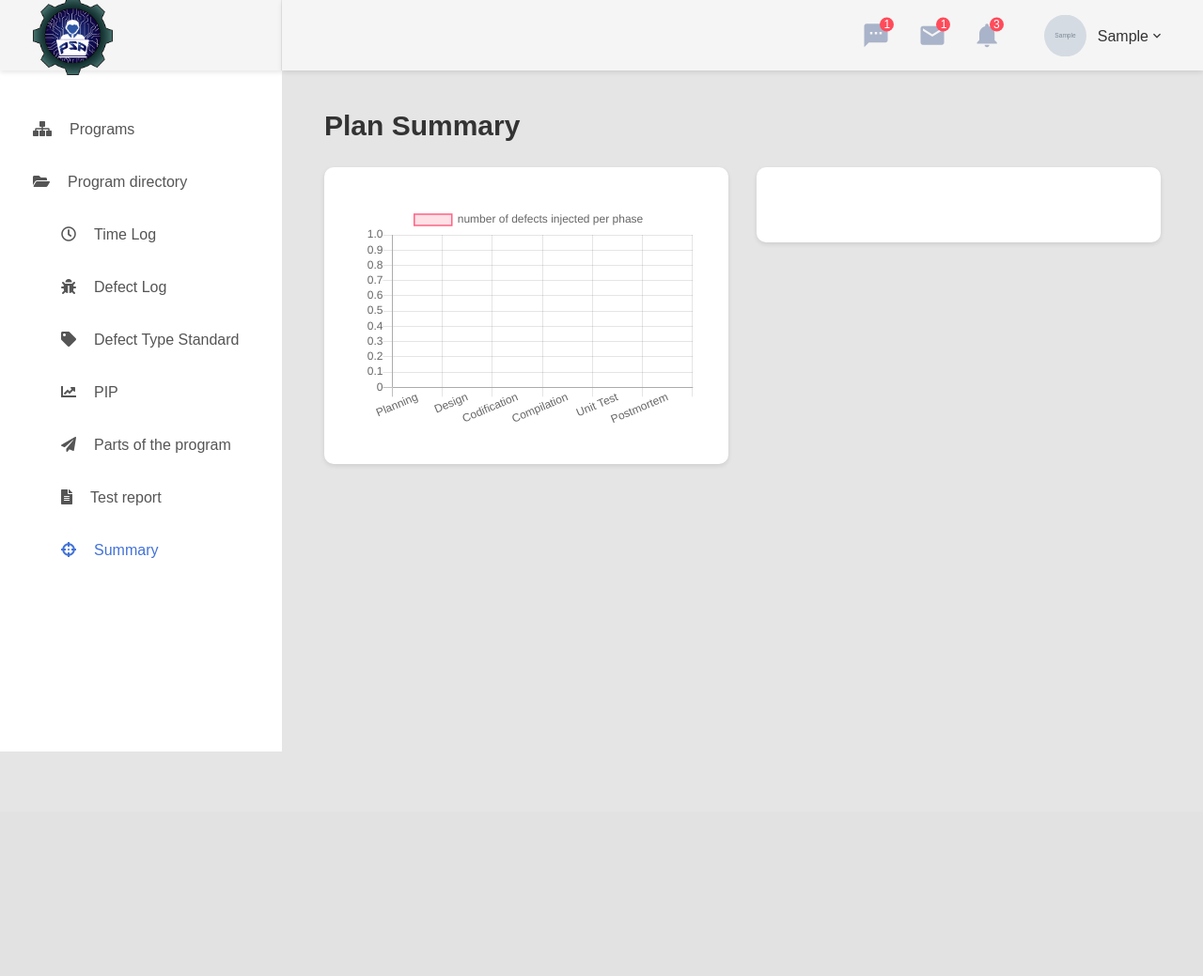
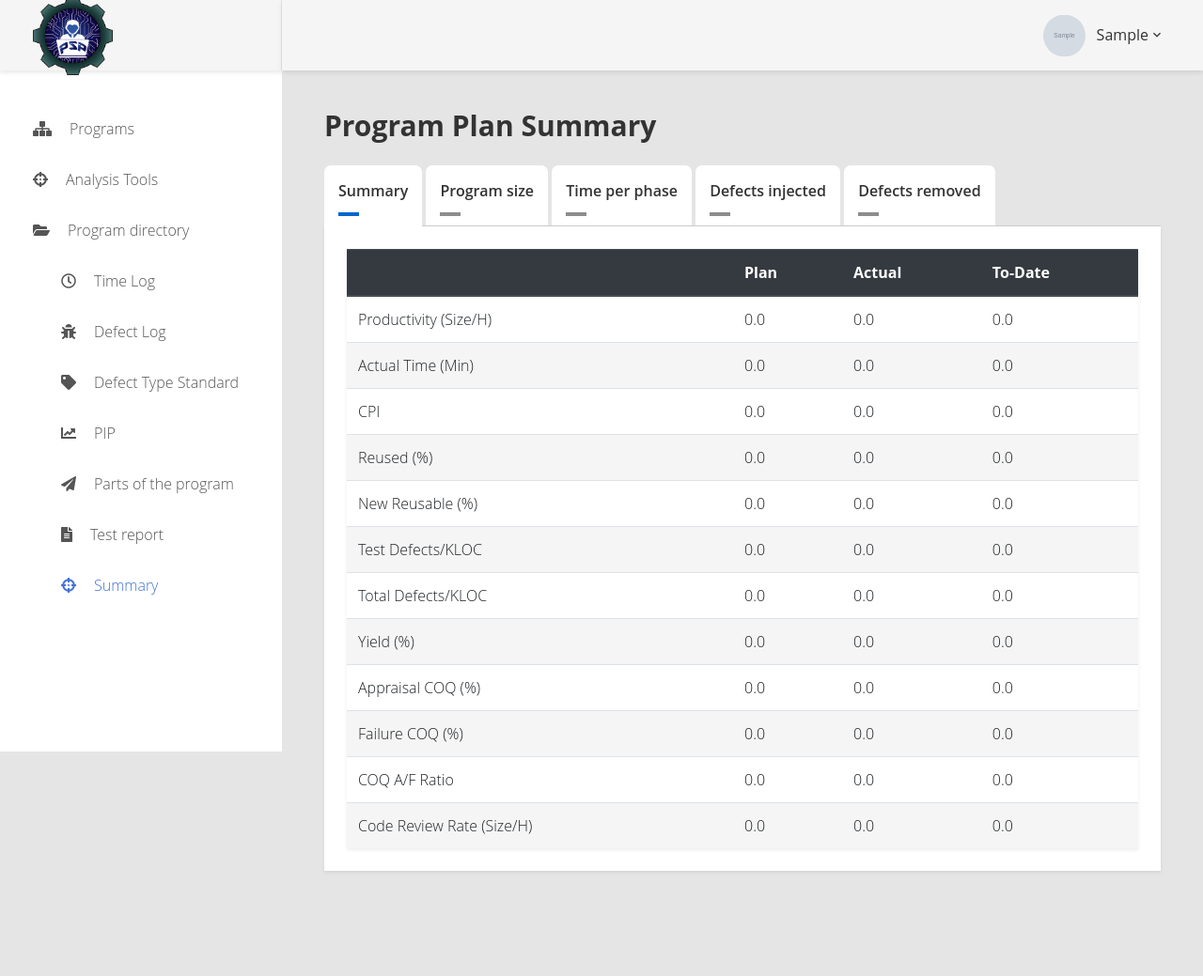
Before and after one commit to crisboleda/psp, a Django app: page /programs/1/ in a window 1280 px wide. Shown: the whole page at 94% size. Before the commit the page ends 800 px from the top, so only its background shows below. Run offline with Django 3.2, Linux system fonts and the light colour scheme; a user stored in the database is signed in; tables that the repository leaves empty hold one stand-in row (values such as "Sample post"); grey boxes marked "Sample" are stand-in pictures; data that the repository does not hold is empty; some libraries are stand-ins or nearby versions.

Commit message:
Se avanza en el módulo de Program Plan Summary

```diff
--- a/programs/urls.py
+++ b/programs/urls.py
@@ -8,7 +8,7 @@ from programs.views import (AdminListProgramView, CreateProgramView, ProgrammerL
                             UpdateReusedPartView, ListPIPView, ReportView,
                             UpdateNewPartView, DeleteReusedPartView, DeleteNewPartView,
                             DeleteBasePartView, ReportRetrieveDestroyView, UpdateReportView,
-                            UpdatePIPView, RetrieveDestroyPIPView)
+                            UpdatePIPView, RetrieveDestroyPIPView, DataDefectInjectedView)
 
 
 urlpatterns = [
@@ -36,6 +36,8 @@ urlpatterns = [
     # Reports
     path('programs/<int:pk_program>/reports/', ReportView.as_view(), name='reports_view'),
     path('programs/<int:pk_program>/reports/<int:pk_report>/', UpdateReportView.as_view(), name='update_report'),
-    path('reports/<int:pk_report>/', ReportRetrieveDestroyView.as_view(), name='report_delete_detail')
+    path('reports/<int:pk_report>/', ReportRetrieveDestroyView.as_view(), name='report_delete_detail'),
 
+    # Summary
+    path('programs/<int:pk_program>/data_defects_injected/', DataDefectInjectedView.as_view(), name='data_defects_injected'),
 ]
--- a/programs/views/__init__.py
+++ b/programs/views/__init__.py
@@ -9,3 +9,6 @@ from .parts_of_code import (CreatePartProgramView, UpdateBaseProgramView, Update
 from .pip import (ListPIPView, UpdatePIPView, RetrieveDestroyPIPView)
 
 from .report import (ReportView, ReportRetrieveDestroyView, UpdateReportView)
+
+
+from .summary import (DataDefectInjectedView)
--- a/programs/views/programs.py
+++ b/programs/views/programs.py
@@ -52,7 +52,7 @@ class ProgrammerListProgramView(LoginRequiredMixin, ListView):
 # Vista que se responde cuando se abre un programa
 class DetailProgramView(MemberUserProgramRequiredMixin, DetailView):
     model = Program
-    template_name = 'programs/program_opened.html'
+    template_name = 'programs/summary/program_opened.html'
     pk_url_kwarg = 'pk_program'
     context_object_name = 'program_opened'
 
--- /dev/null
+++ b/programs/views/summary.py
@@ -0,0 +1,39 @@
+
+# Django
+from django.db.models import Count, Q
+from django.http.response import Http404
+
+# Django REST Framework
+from rest_framework.views import APIView
+from rest_framework.response import Response
+from rest_framework import status
+
+# Models
+from logs.models import Phase
+from programs.models import Program
+
+# Permissions and Mixins
+from programs.mixins import IsProgrammerProgram, ProgramExistMixin
+from django.contrib.auth.mixins import LoginRequiredMixin
+
+
+class DataDefectInjectedView(LoginRequiredMixin, ProgramExistMixin, APIView):
+    context = {
+        "defects_injected": {},
+        "defects_to_date": {}
+    }
+
+    def get(self, request, *args, **kwargs):
+
+        self.context["defects_injected"] = Phase.objects.annotate(
+            total=Count('name', filter=Q(phase_defect_found__program=self.program))
+        ).values('name', 'total').order_by('created_at')
+
+        self.context["defects_to_date"] = Phase.objects.annotate(
+            total=Count('name', filter=Q(phase_defect_found__program__programmer=self.program.programmer))
+        ).values('name', 'total').order_by('created_at')
+
+        return Response(data=self.context, status=status.HTTP_200_OK)
+
+    def get_permissions(self):
+        return [IsProgrammerProgram(self.program)]
--- /dev/null
+++ b/static/css/summary/menu_tab.css
@@ -0,0 +1,86 @@
+/*
+ CSS for the main interaction
+*/
+.container__menu__summary .tabset > input[type="radio"] {
+    position: absolute;
+    left: -200vw;
+}
+
+.container__menu__summary .tabset .tab-panel {
+    display: none;
+}
+
+.container__menu__summary .tabset > input:first-child:checked ~ .tab-panels > .tab-panel:first-child,
+.container__menu__summary .tabset > input:nth-child(3):checked ~ .tab-panels > .tab-panel:nth-child(2),
+.container__menu__summary .tabset > input:nth-child(5):checked ~ .tab-panels > .tab-panel:nth-child(3),
+.container__menu__summary .tabset > input:nth-child(7):checked ~ .tab-panels > .tab-panel:nth-child(4),
+.container__menu__summary .tabset > input:nth-child(9):checked ~ .tab-panels > .tab-panel:nth-child(5),
+.container__menu__summary .tabset > input:nth-child(11):checked ~ .tab-panels > .tab-panel:nth-child(6) {
+display: block;
+}
+
+/*
+Styling
+*/
+body {
+    font: 16px/1.5em "Overpass", "Open Sans", Helvetica, sans-serif;
+    color: #333;
+    font-weight: 300;
+}
+
+.container__menu__summary .tabset > label {
+    position: relative;
+    display: inline-block;
+    padding: 15px 15px 25px;
+    border-bottom: 0;
+    cursor: pointer;
+    font-weight: 600;
+    margin: 0px;
+    background-color: #fff;
+    border-radius: 7px 7px 0 0;
+}
+
+.container__menu__summary .tabset > label::after {
+    content: "";
+    position: absolute;
+    left: 15px;
+    bottom: 10px;
+    width: 22px;
+    height: 4px;
+    background: #8d8d8d;
+}
+
+.container__menu__summary .tabset > label:hover,
+.container__menu__summary .tabset > input:focus + label {
+    color: #06c;
+}
+
+.container__menu__summary .tabset > label:hover::after,
+.container__menu__summary .tabset > input:focus + label::after,
+.container__menu__summary .tabset > input:checked + label::after {
+    background: #06c;
+}
+
+.container__menu__summary .tabset > input:checked + label {
+    border-color: #ccc;
+    border-bottom: 1px solid #fff;
+    margin-bottom: -1px;
+    z-index: 1;
+}
+
+.container__menu__summary .tabset > input:checked {
+    background-color: white;
+}
+
+.container__menu__summary .tab-panel {
+    border-top: 1px solid #ccc;
+}
+
+/*
+Demo purposes only
+*/
+*,
+*:before,
+*:after {
+box-sizing: border-box;
+}
--- /dev/null
+++ b/static/js/summary/defects_injected_phase.js
@@ -0,0 +1,120 @@
+
+const apiService = new APIService()
+
+// Canvas Charts
+const ctxActualDefects = document.getElementById('chartActualDefects').getContext('2d')
+const ctxTotalDefects = document.getElementById('chartTotalDefects').getContext('2d')
+const ctxTotalDefectsPercentage = document.getElementById('chartTotalDefectsPercentage').getContext('2d')
+
+// Span total
+const spanTotalDefects = document.getElementById('spanTotalDefects')
+const spanActualDefects = document.getElementById('spanActualDefects')
+
+
+apiService.request(`/programs/${idProgram}/data_defects_injected/`, {}, 'GET').then(response => {
+    response.json().then(data => setDataGraph(data))
+})
+
+function setDataGraph(data) {
+    let numbersTotalDefects = []
+    let numbersActualDefects = []
+    let numbersPercentage = []
+
+    let labelsTotalDefects = []
+    let labelsActualDefects = []
+
+    data.defects_injected.map(defect => {
+        spanActualDefects.textContent = parseInt(spanActualDefects.textContent) + defect.total
+        labelsActualDefects.push(defect.name)
+        numbersActualDefects.push(defect.total)
+    })
+
+    data.defects_to_date.map(defect => {
+        spanTotalDefects.textContent = parseInt(spanTotalDefects.textContent) + defect.total
+        labelsTotalDefects.push(defect.name)
+        numbersTotalDefects.push(defect.total)
+    })
+
+    numbersTotalDefects.map(number => {
+        let total = parseInt(spanTotalDefects.textContent)
+        numbersPercentage.push(calculatePercentage(total, number))
+    })
+
+    createChartBar(ctxActualDefects, labelsActualDefects, numbersActualDefects, "Number of defects injected ACTUAL-PROGRAM")
+    createChartBar(ctxTotalDefects, labelsTotalDefects, numbersTotalDefects, "Number of defects injected TO-DATE")
+    createChartDoughnut(ctxTotalDefectsPercentage, labelsTotalDefects, numbersPercentage, "Hello world")
+}
+
+function calculatePercentage(total, value) {
+    return ((100 / total) * value).toFixed(2)
+}
+
+function createChartBar(ctx, labels, numbers, title) {
+    new Chart(ctx, {
+        type: 'bar',
+        data: {
+            labels: labels,
+            datasets: [{
+                label: title,
+                data: numbers,
+                backgroundColor: [
+                    'rgba(255, 99, 132, 0.2)',
+                    'rgba(54, 162, 235, 0.2)',
+                    'rgba(255, 206, 86, 0.2)',
+                    'rgba(75, 192, 192, 0.2)',
+                    'rgba(153, 102, 255, 0.2)',
+                    'rgba(255, 159, 64, 0.2)'
+                ],
+                borderColor: [
+                    'rgba(255, 99, 132, 1)',
+                    'rgba(54, 162, 235, 1)',
+                    'rgba(255, 206, 86, 1)',
+                    'rgba(75, 192, 192, 1)',
+                    'rgba(153, 102, 255, 1)',
+                    'rgba(255, 159, 64, 1)'
+                ],
+                borderWidth: 1.5
+            }]
+        },
+        options: {
+            scales: {
+                yAxes: [{
+                    ticks: {
+                        beginAtZero: true
+                    }
+                }]
+            }
+        }
+    })
+}
+
+
+function createChartDoughnut(ctx, labels, numbers, title) {
+    new Chart(ctx, {
+        type: 'doughnut',
+        data: {
+            labels: labels,
+            datasets: [{
+                label: title,
+                data: numbers,
+                backgroundColor: [
+                    'rgba(255, 99, 132, 0.2)',
+                    'rgba(54, 162, 235, 0.2)',
+                    'rgba(255, 206, 86, 0.2)',
+                    'rgba(75, 192, 192, 0.2)',
+                    'rgba(153, 102, 255, 0.2)',
+                    'rgba(255, 159, 64, 0.2)'
+                ],
+                borderColor: [
+                    'rgba(255, 99, 132, 1)',
+                    'rgba(54, 162, 235, 1)',
+                    'rgba(255, 206, 86, 1)',
+                    'rgba(75, 192, 192, 1)',
+                    'rgba(153, 102, 255, 1)',
+                    'rgba(255, 159, 64, 1)'
+                ],
+                borderWidth: 1.5
+            }]
+        }
+    })
+}
--- a/templates/base/header.html
+++ b/templates/base/header.html
@@ -10,6 +10,7 @@
                         </button>-->
                     </form>
                     <div class="header-button">
+                        <!--
                         <div class="noti-wrap">
                             <div class="noti__item js-item-menu">
                                 <i class="zmdi zmdi-comment-more"></i>
@@ -122,6 +123,7 @@
                                 </div>
                             </div>
                         </div>
+                        -->
                         <div class="account-wrap">
                             <div class="account-item clearfix js-item-menu">
                                 <div class="image">
--- a/templates/menus/items_menu.html
+++ b/templates/menus/items_menu.html
@@ -26,6 +26,10 @@
             <a href="{% url 'programs:programs_programmer' %}">
                 <i class="fas fa-sitemap"></i>Programs
             </a>
+        </li>
+        {% url 'programs:detail_program' program_opened.pk as url_detail_program %}
+        <li class="">
+            <a href="{% url 'programs:detail_program' program_opened.pk %}"><i class="fas fa-crosshairs"></i>Analysis Tools</a>
         </li>
     {% endif %}
     {% if program_opened %}
--- a/templates/programs/program_opened.html
+++ /dev/null
@@ -1,74 +0,0 @@
-
-{% extends 'base/dashboard.html' %}
-
-{% block 'title' %}PSP | Detalle programa{% endblock %}
-
-
-{% block 'content' %}
-    <h2>Plan Summary</h2>
-    <br/>
-    <div class="row">
-        <div class="col-xl-6">
-            <div class="au-card">
-                <canvas id="chartTotalDefects" height="200"></canvas>
-            </div>
-        </div>
-        <div class="col-xl-6">
-            <div class="au-card">
-
-            </div>
-        </div>
-    </div>
-{% endblock %}
-
-
-{% block 'scripts' %}
-    <script>
-        var ctx = document.getElementById('chartTotalDefects').getContext('2d')
-
-        var chartDefects = new Chart(ctx, {
-            type: 'bar',
-            data: {
-                labels: ['Planning', 'Design', 'Codification', 'Compilation', 'Unit Test', 'Postmortem'],
-                datasets: [{
-                    label: 'number of defects injected per phase',
-                    data: [
-                        "{{ number_defects_planning }}",
-                        "{{ number_defects_design }}",
-                        "{{ number_defects_codification }}",
-                        "{{ number_defects_compilation }}",
-                        "{{ number_defects_unit_test }}",
-                        "{{ number_defects_postmortem }}"
-                    ],
-                    backgroundColor: [
-                        'rgba(255, 99, 132, 0.2)',
-                        'rgba(54, 162, 235, 0.2)',
-                        'rgba(255, 206, 86, 0.2)',
-                        'rgba(75, 192, 192, 0.2)',
-                        'rgba(153, 102, 255, 0.2)',
-                        'rgba(255, 159, 64, 0.2)'
-                    ],
-                    borderColor: [
-                        'rgba(255, 99, 132, 1)',
-                        'rgba(54, 162, 235, 1)',
-                        'rgba(255, 206, 86, 1)',
-                        'rgba(75, 192, 192, 1)',
-                        'rgba(153, 102, 255, 1)',
-                        'rgba(255, 159, 64, 1)'
-                    ],
-                    borderWidth: 1.5
-                }]
-            },
-            options: {
-                scales: {
-                    yAxes: [{
-                        ticks: {
-                            beginAtZero: true
-                        }
-                    }]
-                }
-            }
-        })
-
-    </script>
-{% endblock %}
--- /dev/null
+++ b/templates/programs/summary/defects_injected_phase.html
@@ -0,0 +1,20 @@
+<div class="row">
+    <div class="col-xl-6 mt-5">
+        <h5 class="text-center">Total <span id="spanActualDefects">0</span></h5>
+        <div>
+            <canvas id="chartActualDefects" height="200"></canvas>
+        </div>
+    </div>
+    <div class="col-xl-6 mt-5">
+        <h5 class="text-center">Total <span id="spanTotalDefects">0</span></h5>
+        <div>
+            <canvas id="chartTotalDefects" height="200"></canvas>
+        </div>
+    </div>
+    <div class="col-xl-6 mt-5">
+        <h5 class="text-center">Total defects TO-DATE (%)</h5>
+        <div>
+            <canvas id="chartTotalDefectsPercentage" height="200"></canvas>
+        </div>
+    </div>
+</div>
--- /dev/null
+++ b/templates/programs/summary/program_opened.html
@@ -0,0 +1,76 @@
+
+{% extends 'base/dashboard.html' %}
+
+{% block 'title' %}PSP | Detalle programa{% endblock %}
+
+{% block 'links' %}
+    {% load static %}
+    <link rel="stylesheet" href="{% static 'css/summary/menu_tab.css' %}">
+
+    <script>
+        var idProgram = "{{ program_opened.pk }}"
+    </script>
+{% endblock 'links' %}
+
+{% block 'content' %}
+    <h2>Program Plan Summary</h2>
+    <br/>
+
+    <div class="container__menu__summary">
+        <div class="tabset">
+            <!-- Tab 1 -->
+            <input type="radio" name="tabset" id="tab1" aria-controls="summary" checked>
+            <label for="tab1">Summary</label>
+
+            <!-- Tab 2 -->
+            <input type="radio" name="tabset" id="tab2" aria-controls="program_size">
+            <label for="tab2">Program size</label>
+
+            <!-- Tab 3 -->
+            <input type="radio" name="tabset" id="tab3" aria-controls="time_in_phase">
+            <label for="tab3">Time per phase</label>
+
+            <!-- Tab 4 -->
+            <input type="radio" name="tabset" id="tab4" aria-controls="defects_injected">
+            <label for="tab4">Defects injected</label>
+
+            <!-- Tab 5 -->
+            <input type="radio" name="tabset" id="tab5" aria-controls="defects_removed">
+            <label for="tab5">Defects removed</label>
+
+            <div class="tab-panels bg-white">
+
+                <section id="summary" class="tab-panel p-4 shadow-sm">
+                    {% include 'programs/summary/summary.html' %}
+                </section>
+
+                <section id="program_size" class="tab-panel p-4 shadow-sm">
+                    {% include 'programs/summary/program_size_summary.html' %}
+                </section>
+
+                <section id="time_in_phase" class="tab-panel p-4 shadow-sm">
+                    {% include 'programs/summary/time_in_phase.html' %}
+                </section>
+
+                <section id="defects_injected" class="tab-panel p-4 shadow-sm">
+                    {% include 'programs/summary/defects_injected_phase.html' %}
+                </section>
+
+                <section id="defects_removed" class="tab-panel">
+                    {% include 'programs/summary/defects_removed_phase.html' %}
+                </section>
+            </div>
+        </div>
+    </div>
+
+    <br/><br/>
+{% endblock %}
+
+
+{% block 'scripts' %}
+    {% load static %}
+    <script src="{% static 'js/Cookie.js' %}"></script>
+    <script src="{% static 'js/Tag.js' %}"></script>
+    <script src="{% static 'js/APIService.js' %}"></script>
+    <script src="{% static 'js/summary/defects_injected_phase.js' %}"></script>
+{% endblock %}
--- /dev/null
+++ b/templates/programs/summary/program_size_summary.html
@@ -0,0 +1,70 @@
+
+
+<div class="table-responsive-md">
+    <table class="table table-striped table-borderless">
+        <thead class="thead-dark">
+            <tr>
+                <th></th>
+                <th>Plan size</th>
+                <th>Actual size</th>
+                <th>To Date</th>
+            </tr>
+        </thead>
+        <tbody>
+            <tr>
+                <td>Base (B)</td>
+                <td>123</td>
+                <td>232</td>
+                <td>232</td>
+            </tr>
+            <tr>
+                <td>Deleted (D)</td>
+                <td>23</td>
+                <td>23</td>
+                <td>232</td>
+            </tr>
+            <tr>
+                <td>Modified (M)</td>
+                <td>23</td>
+                <td>232</td>
+                <td>2323</td>
+            </tr>
+            <tr>
+                <td>Added (A)</td>
+                <td>232</td>
+                <td>32</td>
+                <td>23</td>
+            </tr>
+            <tr>
+                <td>Reused (R)</td>
+                <td>23</td>
+                <td>232</td>
+                <td>232</td>
+            </tr>
+            <tr>
+                <td>Added & Modified (A&M)</td>
+                <td>56.89</td>
+                <td>12.03</td>
+                <td>23.34</td>
+            </tr>
+            <tr>
+                <td>Total (T)</td>
+                <td>12.23</td>
+                <td>23.34</td>
+                <td>34.12</td>
+            </tr>
+            <tr>
+                <td>New Reusable (NR)</td>
+                <td>22.00</td>
+                <td>11.05</td>
+                <td>45.23</td>
+            </tr>
+            <tr>
+                <td>Estimated Proxy Size (E)</td>
+                <td>45.23</td>
+                <td>12.0</td>
+                <td>34.12</td>
+            </tr>
+        </tbody>
+    </table>
+</div>
--- /dev/null
+++ b/templates/programs/summary/summary.html
@@ -0,0 +1,86 @@
+<div class="table-responsive-md shadow-sm">
+    <table class="table table-striped">
+        <thead class="thead-dark">
+            <tr>
+                <th></th>
+                <th>Plan</th>
+                <th>Actual</th>
+                <th>To-Date</th>
+            </tr>
+        </thead>
+        <tbody>
+            <tr>
+                <td>Productivity (Size/H)</td>
+                <td>0.0</td>
+                <td>0.0</td>
+                <td>0.0</td>
+            </tr>
+            <tr>
+                <td>Actual Time (Min)</td>
+                <td>0.0</td>
+                <td>0.0</td>
+                <td>0.0</td>
+            </tr>
+            <tr>
+                <td>CPI</td>
+                <td>0.0</td>
+                <td>0.0</td>
+                <td>0.0</td>
+            </tr>
+            <tr>
+                <td>Reused (%)</td>
+                <td>0.0</td>
+                <td>0.0</td>
+                <td>0.0</td>
+            </tr>
+            <tr>
+                <td>New Reusable (%)</td>
+                <td>0.0</td>
+                <td>0.0</td>
+                <td>0.0</td>
+            </tr>
+            <tr>
+                <td>Test Defects/KLOC</td>
+                <td>0.0</td>
+                <td>0.0</td>
+                <td>0.0</td>
+            </tr>
+            <tr>
+                <td>Total Defects/KLOC</td>
+                <td>0.0</td>
+                <td>0.0</td>
+                <td>0.0</td>
+            </tr>
+            <tr>
+                <td>Yield (%)</td>
+                <td>0.0</td>
+                <td>0.0</td>
+                <td>0.0</td>
+            </tr>
+            <tr>
+                <td>Appraisal COQ (%)</td>
+                <td>0.0</td>
+                <td>0.0</td>
+                <td>0.0</td>
+            </tr>
+            <tr>
+                <td>Failure COQ (%)</td>
+                <td>0.0</td>
+                <td>0.0</td>
+                <td>0.0</td>
+            </tr>
+            <tr>
+                <td>COQ A/F Ratio</td>
+                <td>0.0</td>
+                <td>0.0</td>
+                <td>0.0</td>
+            </tr>
+            <tr>
+                <td>Code Review Rate (Size/H)</td>
+                <td>0.0</td>
+                <td>0.0</td>
+                <td>0.0</td>
+            </tr>
+        </tbody>
+    </table>
+</div>
--- /dev/null
+++ b/templates/programs/summary/time_in_phase.html
@@ -0,0 +1,2 @@
+
+<h4>Hello from time in phase</h4>
```
Also changed, not shown: programs/mixins.py (+30 -1 lines), media/users/profile/black.jpg (deleted), media/users/profile/jhbjhbhjv.png (added), programs/serializers.py (line endings or trailing spaces), templates/programs/summary/defects_removed_phase.html (added).
